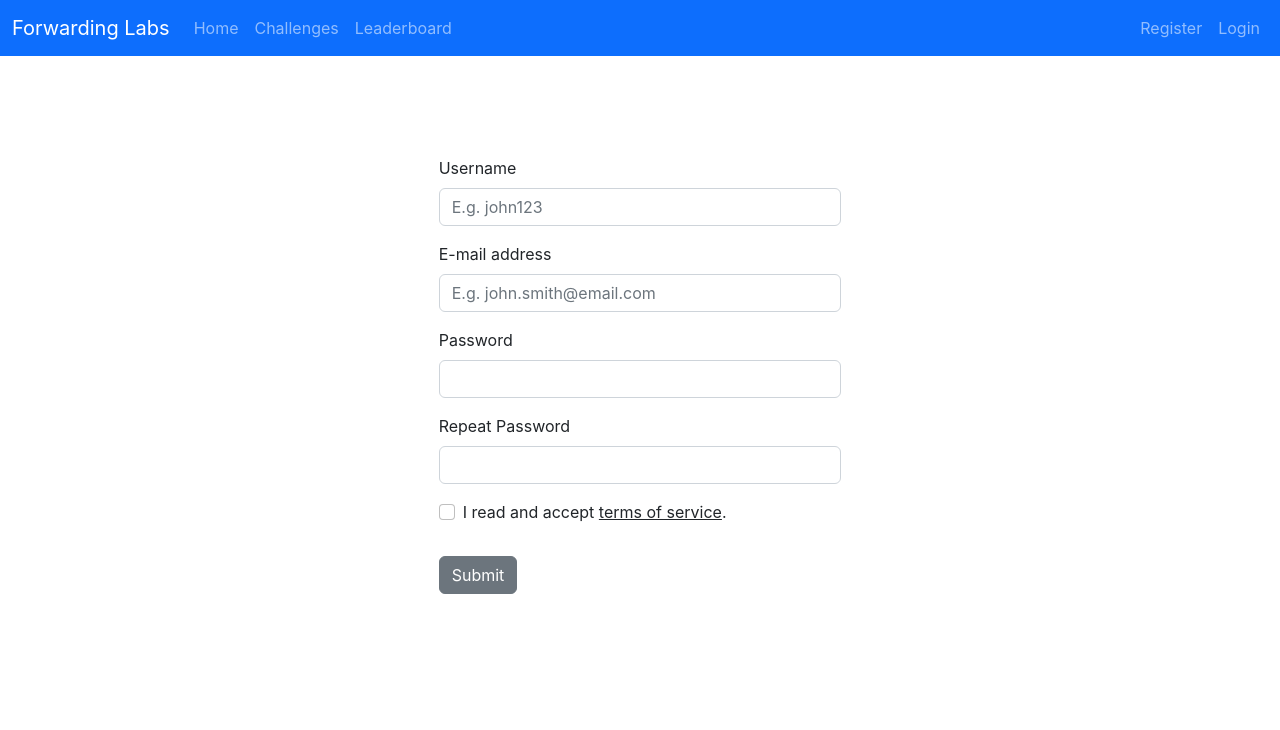
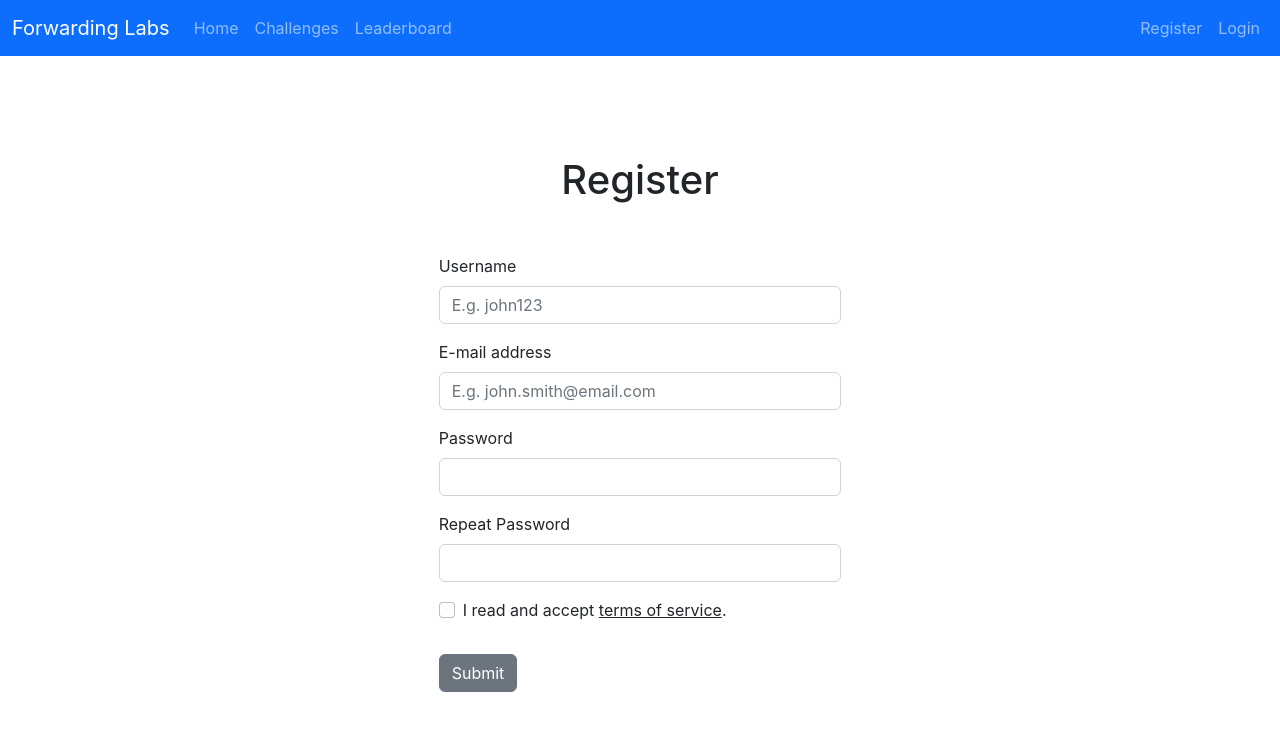
Before and after one commit to matej-basic/root-cause, a Next.js app: page /register in a window 1280 px wide. Shown: the top 730 px of the page. Built offline with nearby package versions, Linux system fonts and the light colour scheme.

Commit message:
Added heading to register and login

```diff
--- a/components/Forms/login.js
+++ b/components/Forms/login.js
@@ -7,6 +7,7 @@ import style from "./login.module.css";
 function LoginFrom() {
   return (
     <Col sm={10} lg={4} className={style.form}>
+      <h1 className={style.heading}>Login</h1>
       <Form>
         <Form.Group className="mb-3">
           <Form.Label>Username</Form.Label>
--- a/components/Forms/login.module.css
+++ b/components/Forms/login.module.css
@@ -1,3 +1,8 @@
 .form {
   margin-top: 100px;
 }
+
+.heading {
+  margin-bottom: 50px;
+  text-align: center;
+}
--- a/components/Forms/register.js
+++ b/components/Forms/register.js
@@ -7,6 +7,7 @@ import style from "./register.module.css";
 function RegisterForm() {
   return (
     <Col sm={10} lg={4} className={style.form}>
+      <h1 className={style.heading}>Register</h1>
       <Form>
         <Form.Group className="mb-3">
           <Form.Label>Username</Form.Label>
--- a/components/Forms/register.module.css
+++ b/components/Forms/register.module.css
@@ -1,3 +1,8 @@
 .form {
   margin-top: 100px;
 }
+
+.heading {
+  margin-bottom: 50px;
+  text-align: center;
+}
```
